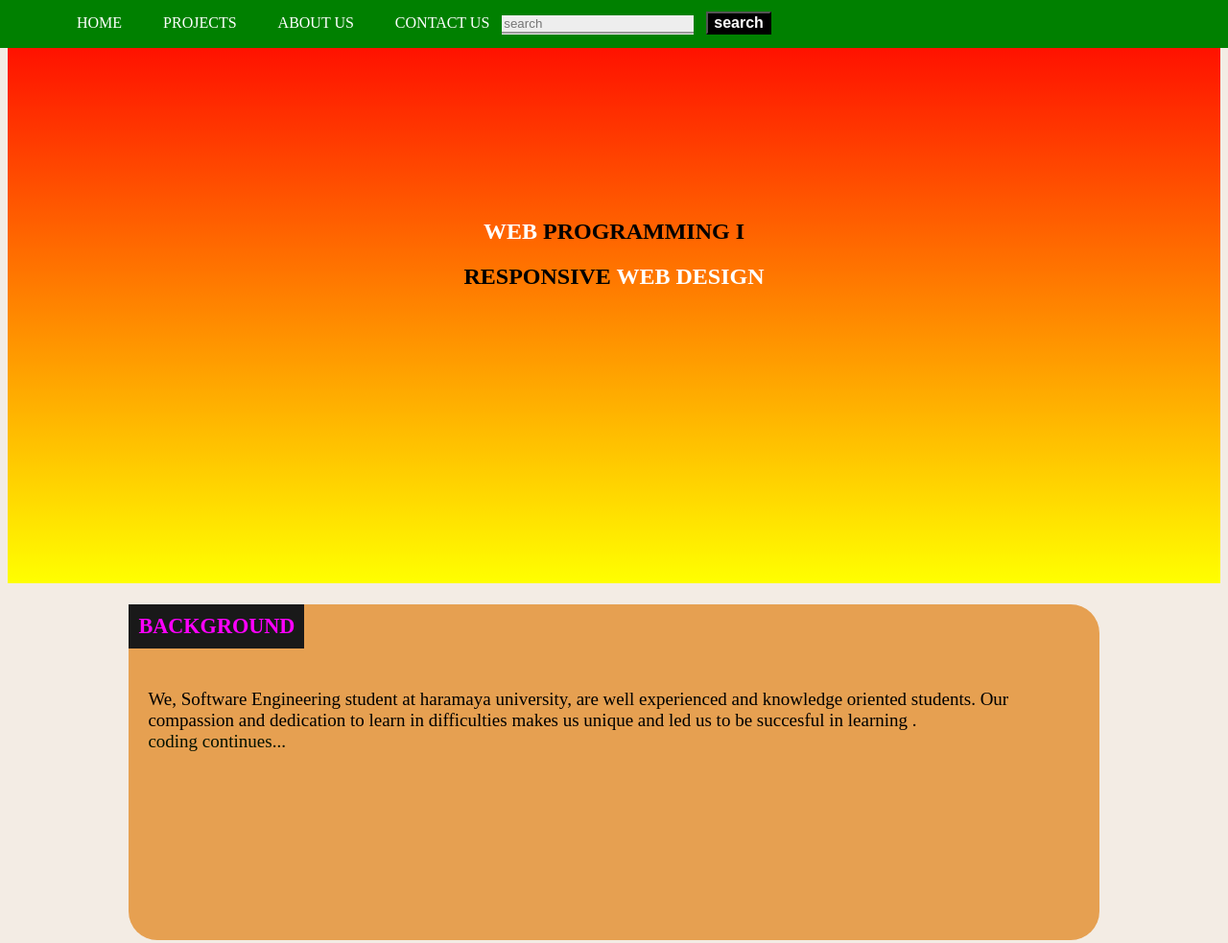
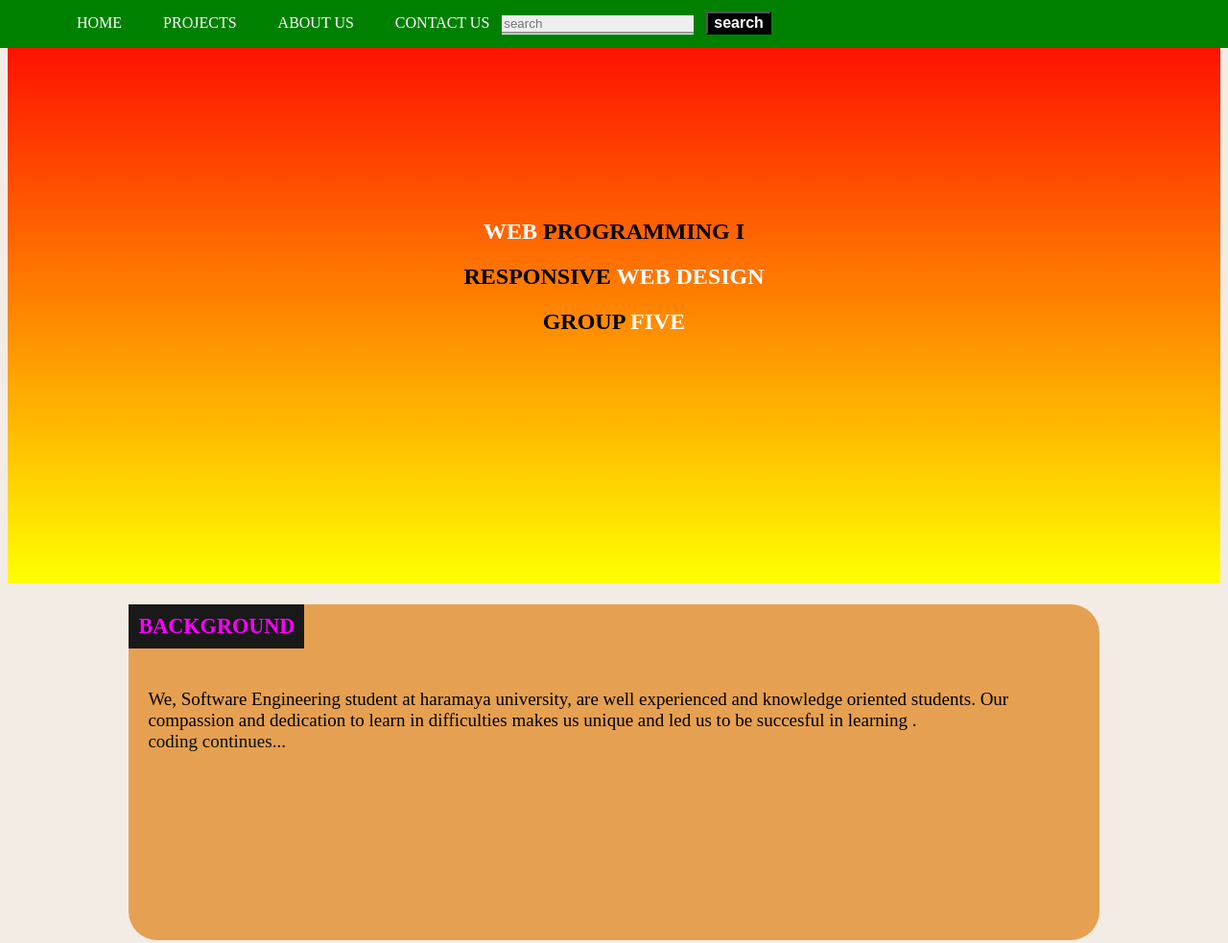
Before and after one commit to eliasasefa/eliasasefa.github.io, a plain HTML site: page index.html in a window 1280 px wide. Shown: the top 983 px of the page at 96% size. Drawn offline with Linux system fonts and the light colour scheme.

Commit message:
Update index.html

```diff
--- a/index.html
+++ b/index.html
@@ -25,6 +25,7 @@
 <section class="title1" id="home-page">
 	<h2><span>WEB </span>PROGRAMMING I</h2>
 	<h2>RESPONSIVE <span> WEB DESIGN</span></h2>
+	<h2>GROUP <span>FIVE</span></h2>
 </section>
 
 <div class="body-info">
```
